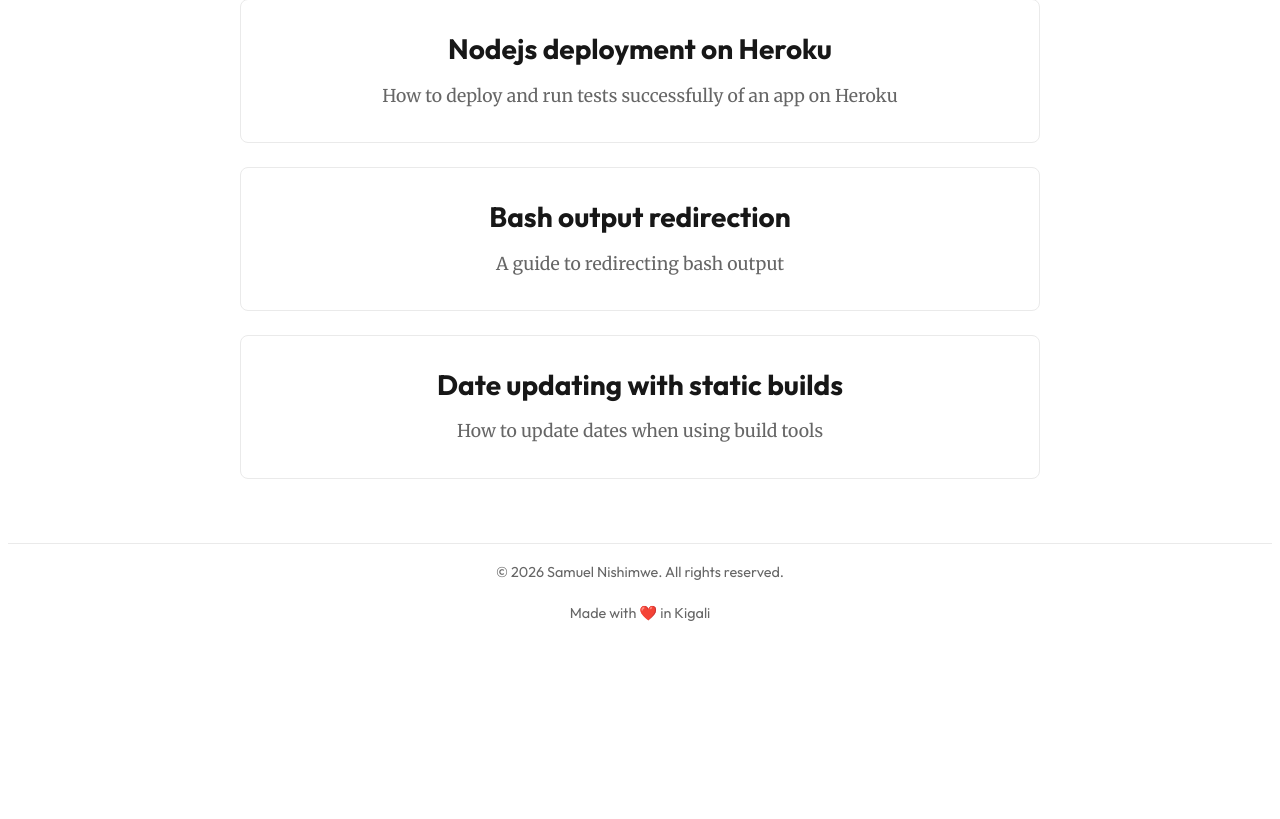
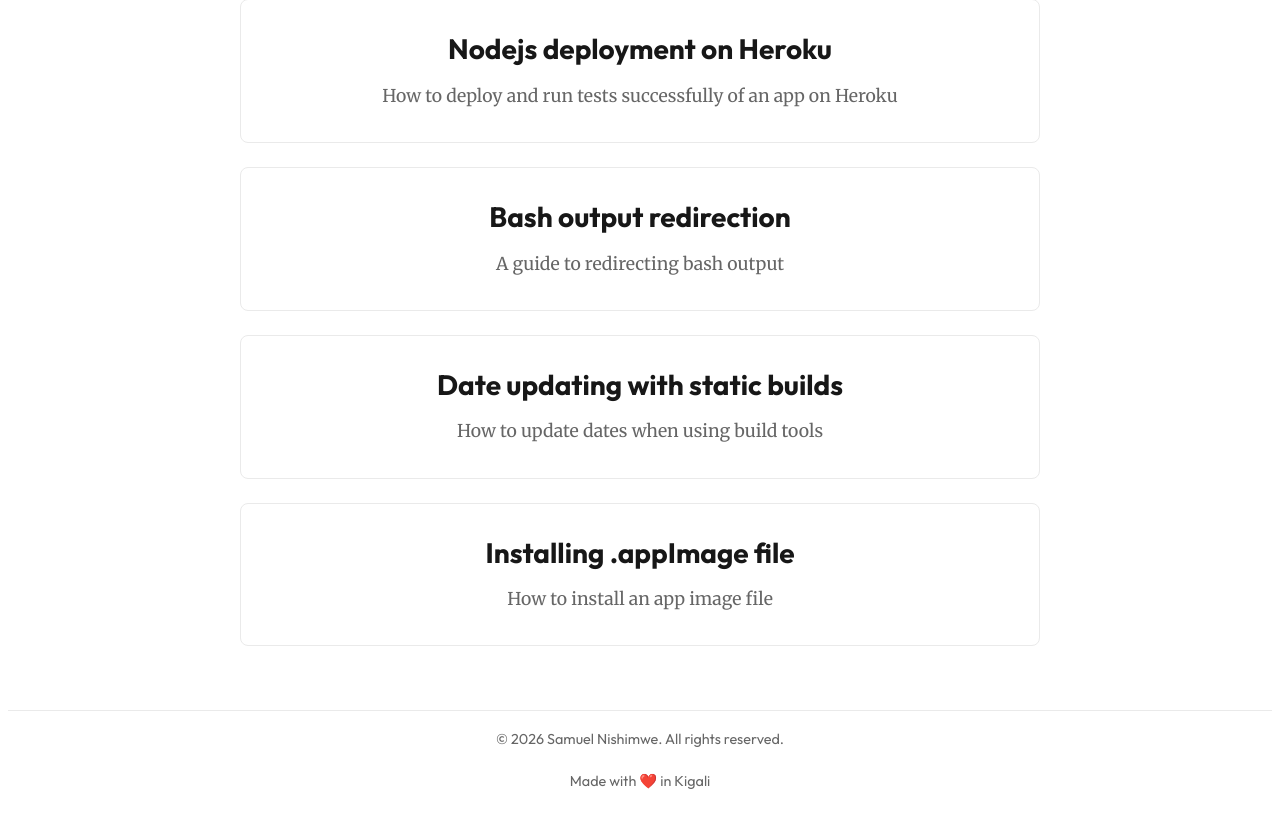
Before and after one commit to ceelogre/presence, a Next.js app: page /blog in a window 1280 px wide. Shown: the part 1506-2325 px from the top of the page. Before the commit the page ends 2157 px from the top, so only its background shows below. Built offline with nearby package versions, Linux system fonts and the light colour scheme.

Commit message:
feat: add route

```diff
--- a/src/app/blog/page.tsx
+++ b/src/app/blog/page.tsx
@@ -65,6 +65,12 @@
       title: 'Date updating with static builds',
       description: "How to update dates when using build tools",
       href: "/blog/builds-date-handling"
+    },
+    {
+      title: "Installing .appImage file",
+      description: "How to install an app image file",
+      href: "/blog/howto/app-image-install"
+
     }
   ];
 
```
